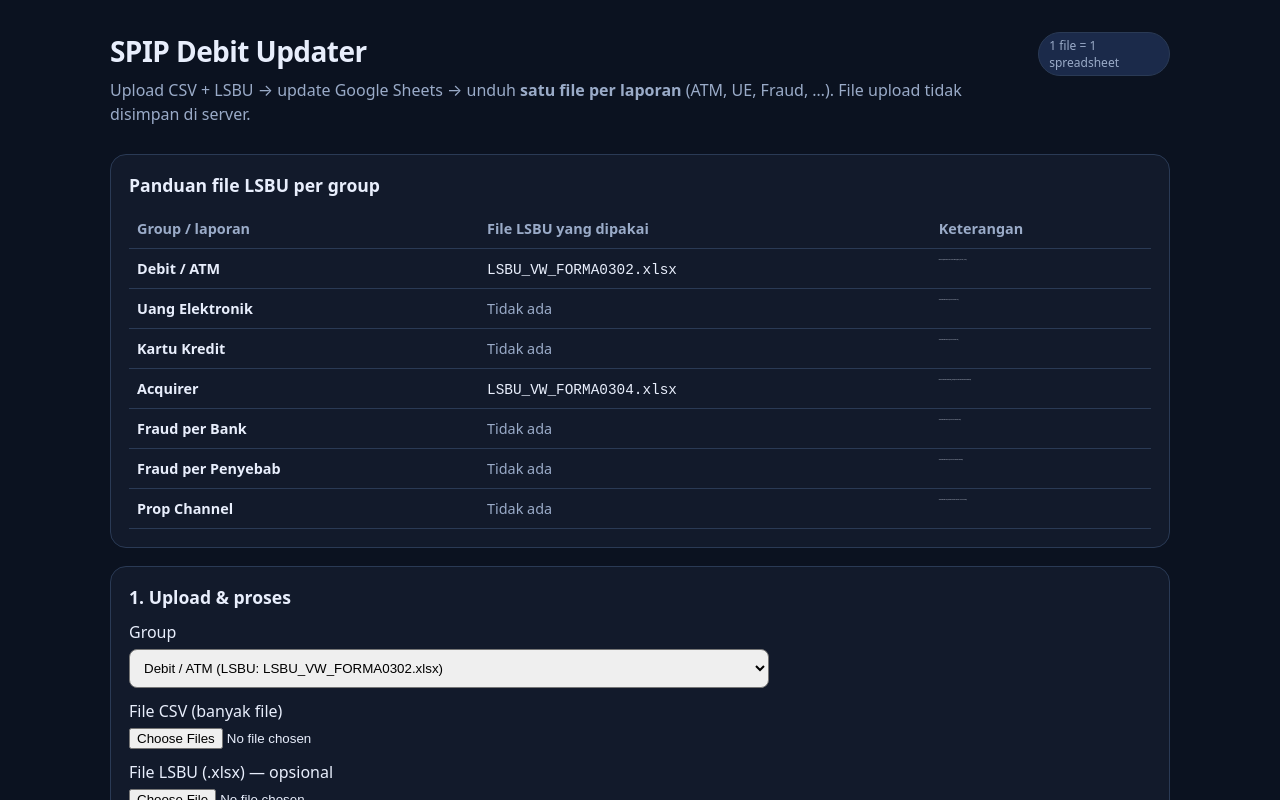
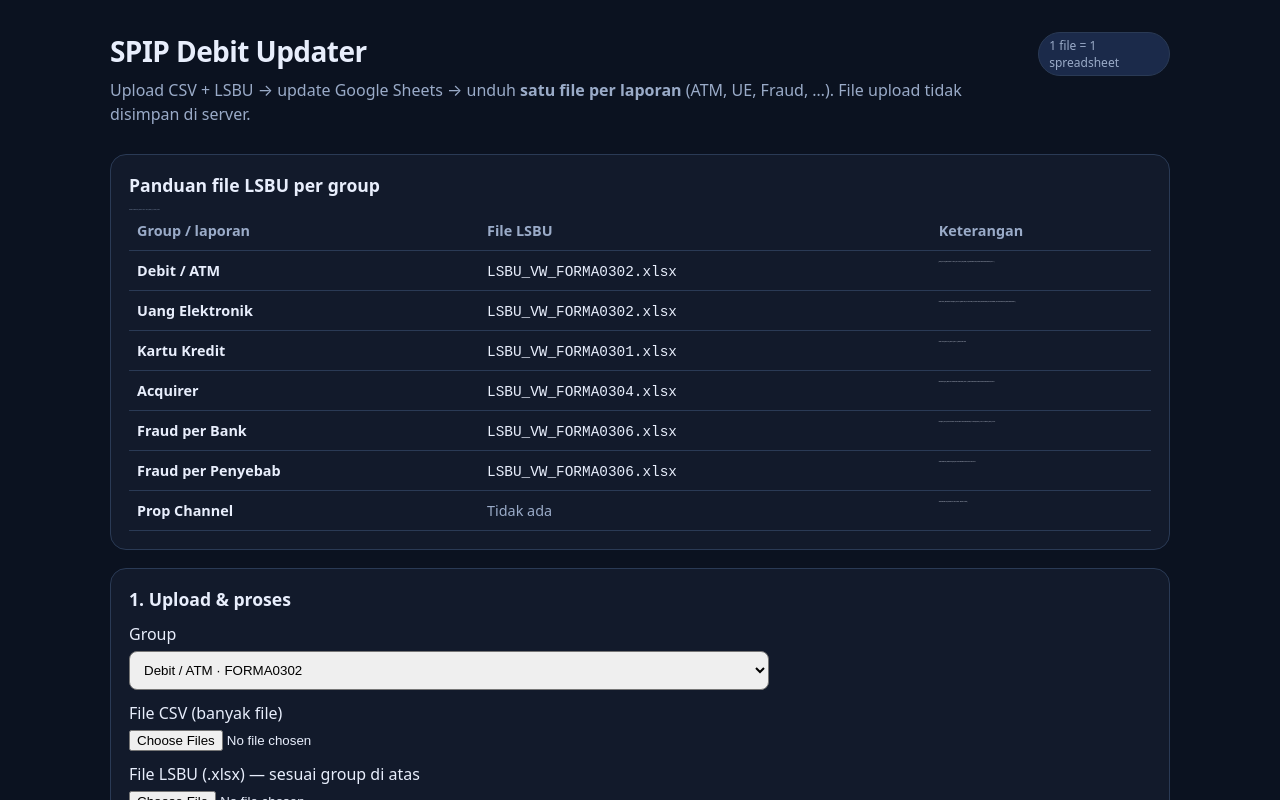
Before and after one commit to akward/spip-debit-updater-web, a Next.js app: page / in a window 1280 px wide. Shown: the top 800 px of the page. Built offline with nearby package versions, Linux system fonts and the light colour scheme.

Commit message:
fix: LSBU mapping from notebooks (UE=FORMA0302, KK=0301, Fraud=0306)

```diff
--- a/app/page.tsx
+++ b/app/page.tsx
@@ -2,49 +2,61 @@
 
 import { useState } from "react";
 
-/** Group + file LSBU yang dipakai (sesuai prepare CLI) */
+/**
+ * LSBU per group — sesuai notebook:
+ * - debit_google sheet.ipynb
+ * - UE_google sheet.ipynb
+ * - KK Antasena_google sheet.ipynb
+ * - Acquirer Tahun 2026 (r)_google sheet.ipynb
+ * - fraud per bank / Fraud Per Penyebab_google sheet.ipynb
+ */
 const GROUPS = [
   {
     id: "debit",
     title: "Debit / ATM",
     lsbu: "LSBU_VW_FORMA0302.xlsx",
-    lsbuNote: "Merge ke Jumlah Kartu ATM & ATM+Debet (JENIS_DATA 001, KOTA -)",
+    lsbuNote:
+      "JENIS_DATA 001-Jumlah Kartu → KARTU_ATM / KARTU_ATM_DEBIT; 121-Jumlah Mesin ATM; transaksi tarik/belanja/transfer (KOTA = -)",
   },
   {
     id: "ue",
     title: "Uang Elektronik",
-    lsbu: null,
-    lsbuNote: "Tidak memakai file LSBU (hanya CSV folder UE)",
+    lsbu: "LSBU_VW_FORMA0302.xlsx",
+    lsbuNote:
+      "Kolom KARTU_ELEKTRONIK. Filter JENIS_DATA: 001-Jumlah Kartu, 051-Chip based, 052-Server based, 056-Registered, 057-Unregistered, plus kode transaksi UE (initial/topup/belanja/…)",
   },
   {
     id: "kk",
     title: "Kartu Kredit",
-    lsbu: null,
-    lsbuNote: "Tidak memakai file LSBU (hanya CSV folder KK)",
+    lsbu: "LSBU_VW_FORMA0301.xlsx",
+    lsbuNote: "Kolom SANDI_PELAPOR + JUMLAH_KARTU → Jumlah Kartu Kredit",
   },
   {
     id: "acquirer",
     title: "Acquirer",
     lsbu: "LSBU_VW_FORMA0304.xlsx",
-    lsbuNote: "Merge ke data EDC/Merchant (JENIS_MESIN POS Debit/Kredit/UE/Gabungan)",
+    lsbuNote:
+      "FORMA0304: JENIS_MESIN POS Debit/Kredit/UE/Gabungan (KOTA=-). Opsional FORMA0303 untuk transaksi interchange on-us/off-us",
   },
   {
     id: "fraud_bank",
     title: "Fraud per Bank",
-    lsbu: null,
-    lsbuNote: "Tidak memakai file LSBU (hanya CSV fraud per bank)",
+    lsbu: "LSBU_VW_FORMA0306.xlsx",
+    lsbuNote:
+      "Filter JENIS_KARTU (100-Kartu Kredit / 200-ATM Debet / 500-Uang Elektronik) → VOLUME_FRAUD_ACTUAL + NOMINAL_FRAUD_ACTUAL",
   },
   {
     id: "fraud_penyebab",
     title: "Fraud per Penyebab",
-    lsbu: null,
-    lsbuNote: "Tidak memakai file LSBU (hanya CSV fraud per penyebab)",
+    lsbu: "LSBU_VW_FORMA0306.xlsx",
+    lsbuNote:
+      "Sama FORMA0306, digroup per JENIS_FRAUD lalu dipetakan ke kode CP/PL/HD/TD/FA/X",
   },
   {
     id: "prop_channel",
     title: "Prop Channel",
     lsbu: null,
-    lsbuNote: "Tidak memakai LSBU (sumber: Delivery Channel / CSV prop chanel)",
+    lsbuNote: "Tidak memakai LSBU (sumber CSV Prop Channel / Delivery Channel)",
   },
 ];
 
@@ -124,11 +136,14 @@ export default function HomePage() {
 
       <section className="panel">
         <h2>Panduan file LSBU per group</h2>
+        <p style={{ color: "var(--muted)", marginTop: 0, fontSize: 0.9 }}>
+          Sumber: notebook <code>UE_google sheet.ipynb</code>, debit, KK, Acquirer, Fraud.
+        </p>
         <table>
           <thead>
             <tr>
               <th>Group / laporan</th>
-              <th>File LSBU yang dipakai</th>
+              <th>File LSBU</th>
               <th>Keterangan</th>
             </tr>
           </thead>
@@ -166,7 +181,7 @@ export default function HomePage() {
                 {GROUPS.map((g) => (
                   <option key={g.id} value={g.id}>
                     {g.title}
-                    {g.lsbu ? ` (LSBU: ${g.lsbu})` : ""}
+                    {g.lsbu ? ` · ${g.lsbu.replace("LSBU_VW_", "").replace(".xlsx", "")}` : ""}
                   </option>
                 ))}
               </select>
@@ -184,7 +199,7 @@ export default function HomePage() {
             </label>
 
             <label>
-              File LSBU (.xlsx) — opsional
+              File LSBU (.xlsx) — sesuai group di atas
               <input
                 type="file"
                 accept=".xlsx,application/vnd.openxmlformats-officedocument.spreadsheetml.sheet"
@@ -283,7 +298,7 @@ export default function HomePage() {
         <h2>2. Download file Google Spreadsheet</h2>
         <p style={{ color: "var(--muted)", marginTop: 0 }}>
           Satu tombol = <strong>satu file Excel (.xlsx)</strong> berisi seluruh isi spreadsheet group
-          tersebut (bukan per tab). Contoh: Debit/ATM, UE, Fraud per Bank, …
+          tersebut (bukan per tab).
         </p>
         <table>
           <thead>
@@ -335,7 +350,7 @@ export default function HomePage() {
         </table>
       </section>
 
-      <footer className="footer">SPIP · unduh per file spreadsheet · LSBU per group jelas</footer>
+      <footer className="footer">SPIP · UE = FORMA0302 (KARTU_ELEKTRONIK) · unduh per file</footer>
     </main>
   );
 }
```
